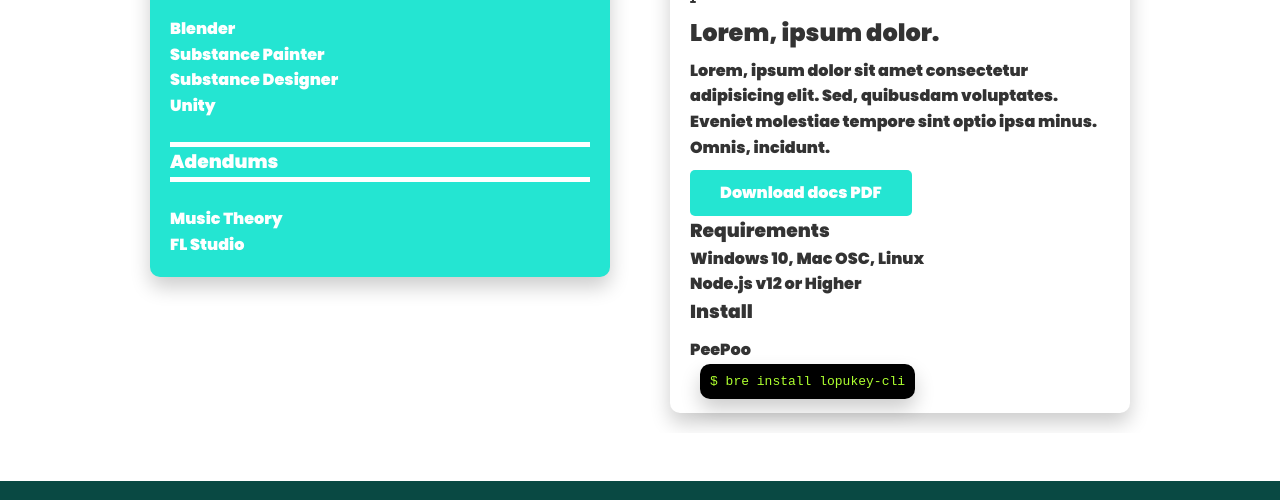
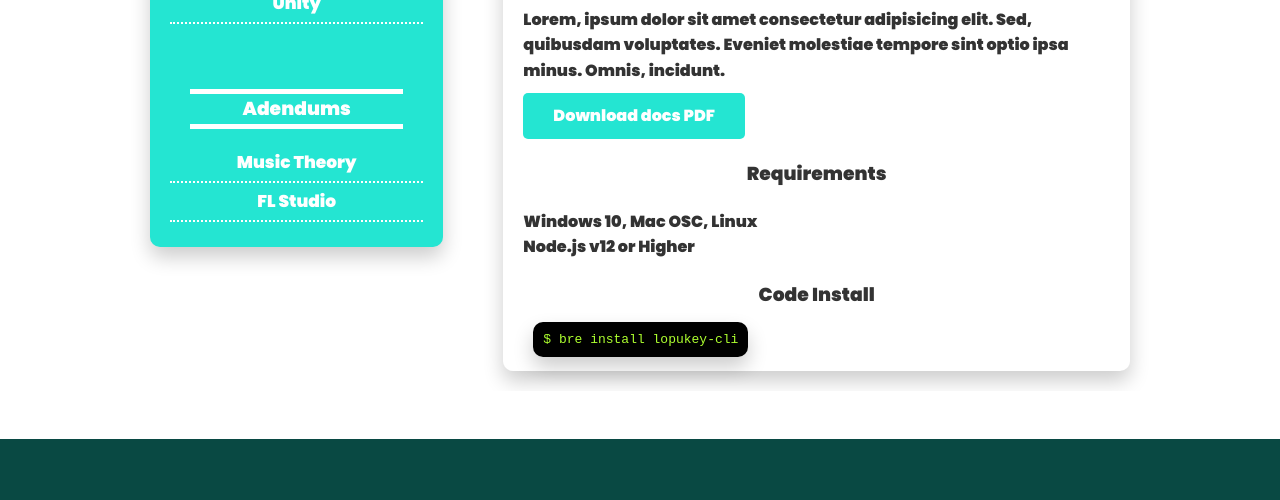
Before and after one commit to TheNameIsMatt/Website, a plain HTML site: page docs.html in a window 1280 px wide. Shown: the part 651-1151 px from the top of the page. Drawn offline with Linux system fonts and the light colour scheme; a web font is replaced by a local one.

Commit message:
Altered the Docs Side-bar

```diff
--- a/css/style.css
+++ b/css/style.css
@@ -277,6 +277,25 @@ You can add effects to pseudo selectors but the event needs to occur before the
 
 /* Docs */
 
+.docs-main h3 {
+    margin: 20px;
+    text-align: center;
+}
+
+.docs-main .grid {
+    grid-template-columns: 1fr 2fr;
+    /* This will adjust the row so they both alight at the top */
+    align-items: flex-start;
+}
+
+.docs-main nav li {
+    font-size: 17px;
+    padding-bottom: 5px;
+    margin-bottom: 5px;
+    border-bottom: 2px #fff dotted;
+    text-align-last: center;
+}
+
 
 
 /* Footer */
--- a/css/utilities.css
+++ b/css/utilities.css
@@ -3,6 +3,9 @@
 /* Border radius is what gives the curved edges  */
 
 /* Utilities - Classes to be used all round webste */
+.spacemaker {
+    padding: 20px;
+}
 .bordertopbottom {
     border-top: 5px #fff solid;
     border-bottom: 5px #fff solid;
--- a/docs.html
+++ b/docs.html
@@ -56,6 +56,7 @@
                         <li><a href="googledocs">Unity</a></li>
                     </ul>
                 </nav>
+                <div class="spacemaker"></div>
                 <h3 class="my-2 bordertopbottom" >
                     Adendums
                 </h3>
@@ -84,9 +85,8 @@
                     <li>Node.js v12 or Higher</li>
                 </ul>
                 <h3>
-                    Install
+                    Code Install
                 </h3>
-                <p>PeePoo</p>
                 <pre><code>$ bre install lopukey-cli</code></pre>
 
             </div>
```
